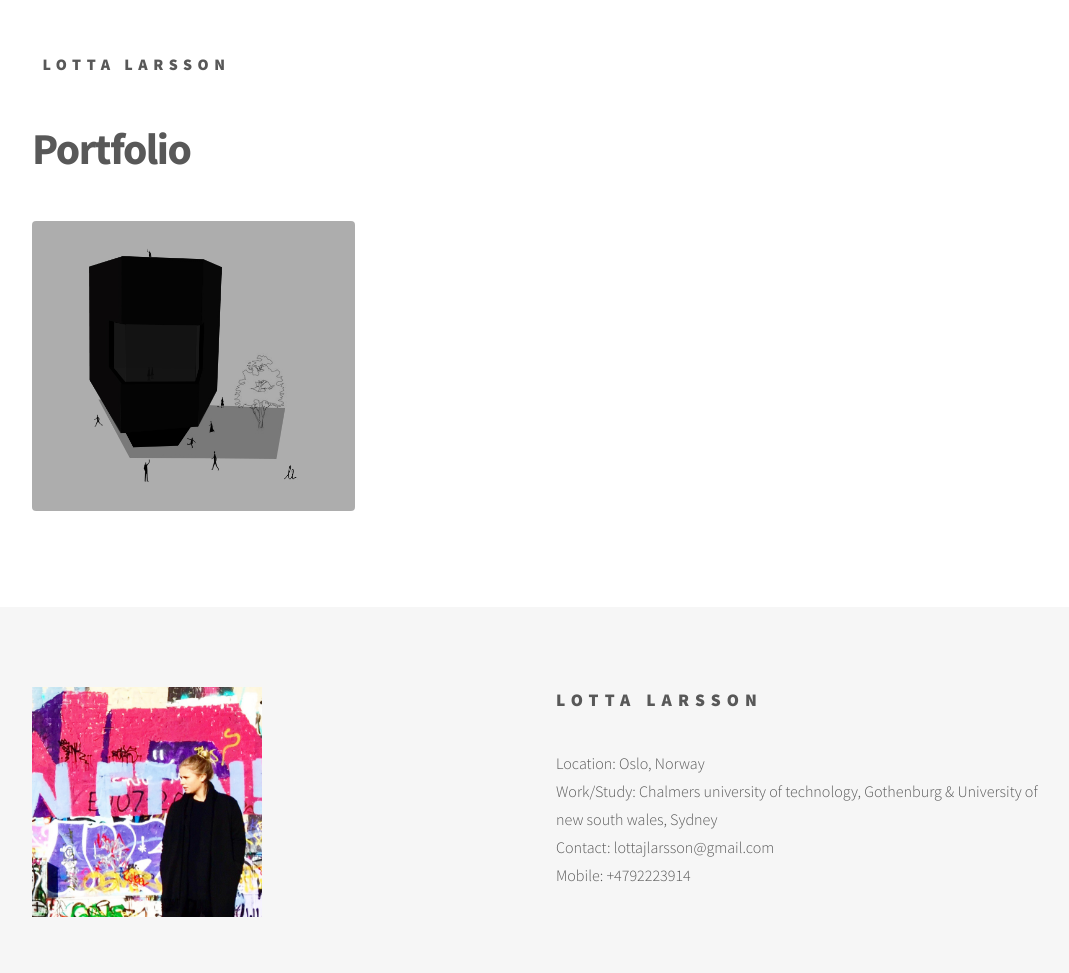
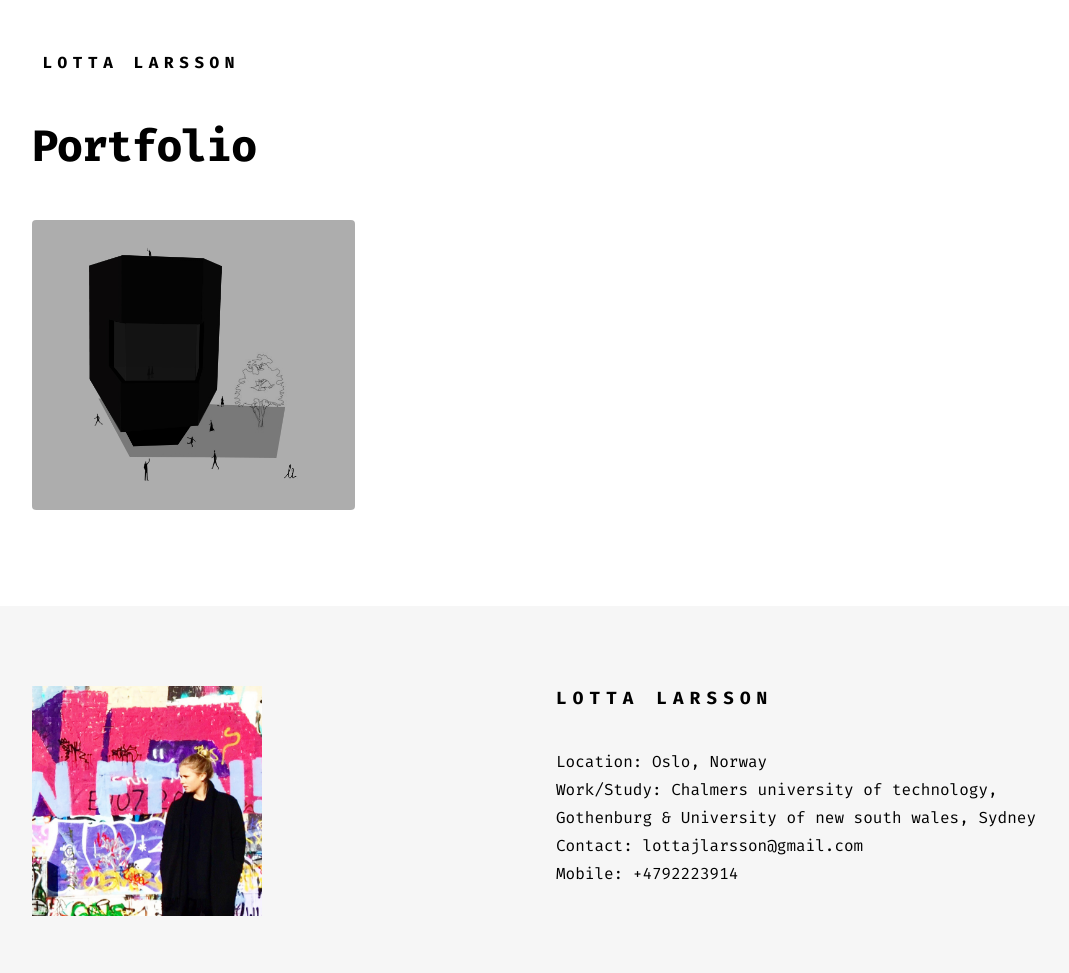
Before and after one commit to lottalarsson/lottalarsson.github.io, a Jekyll site: the page built from index.html, in a window 1280 px wide. Shown: the whole page, without its empty margins (104-1173 px from the left). Built offline with Jekyll 4.4.1, drawn with Linux system fonts in a browser that asks for light colours; nearby versions of some CDN libraries.

Commit message:
Changed font to Fira Mono

```diff
--- a/css/phantom.css
+++ b/css/phantom.css
@@ -1,5 +1,6 @@
 @import url("https://maxcdn.bootstrapcdn.com/font-awesome/4.6.3/css/font-awesome.min.css");
-@import url("https://fonts.googleapis.com/css?family=Source+Sans+Pro:300,700,900");
+/*@import url("https://fonts.googleapis.com/css?family=Source+Sans+Pro:300,700,900");*/
+@import url('https://fonts.googleapis.com/css?family=Fira+Mono:400,700');
 
 /*
 	Phantom by HTML5 UP
@@ -1645,8 +1646,8 @@ img {
 /* Type */
 
 	body, input, select, textarea {
-		color: #585858;
-		font-family: "Source Sans Pro", Helvetica, sans-serif;
+		color: #000;
+		font-family: "Fira Mono", Helvetica, sans-serif;
 		font-size: 16pt;
 		font-weight: 300;
 		line-height: 1.75;
```
